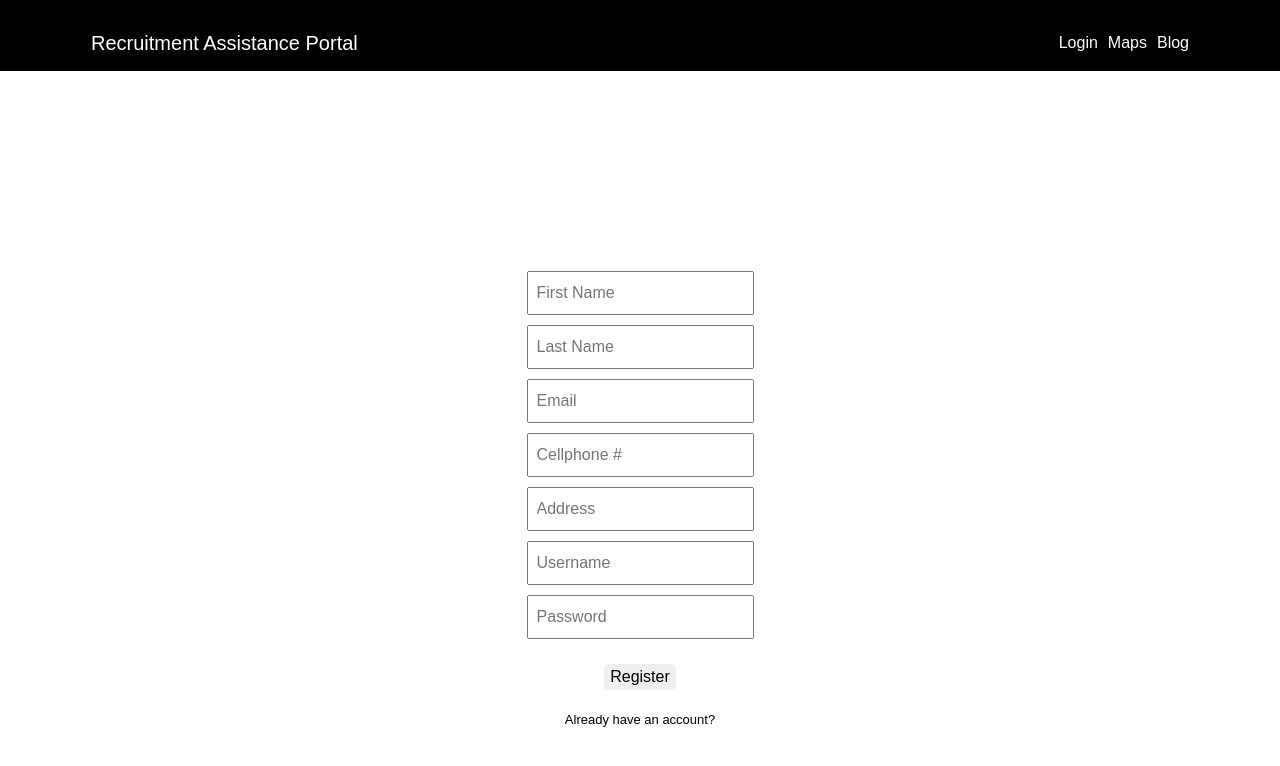
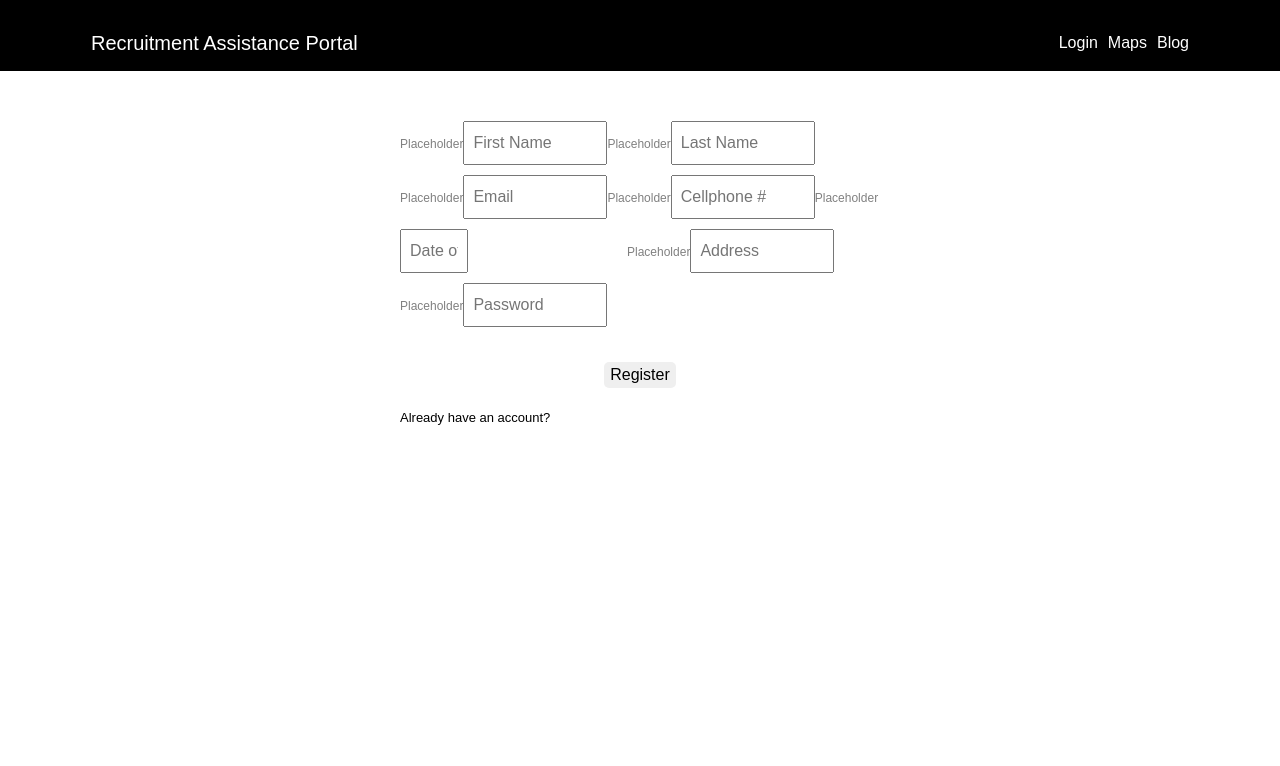
Before and after one commit to RAP-Corp/rap-applicant-app, a React (Create React App) app: page /registration in a window 1280 px wide. Shown: the top 766 px of the page. Built offline with nearby package versions, Linux system fonts and the light colour scheme.

Commit message:
added more fields to registration. changed all references of username to email. added nice date ui for registration

```diff
--- a/data/db.json
+++ b/data/db.json
@@ -2,19 +2,19 @@
   "user": [
     {
       "profileStatus" : "admin",
-      "username" : "admin"
+      "email" : "admin"
     },
     {
       "profileStatus" : "applicant",
-      "username" : "applicant"
+      "email" : "applicant"
     },
     {
       "profileStatus" : "communications",
-      "username" : "communications"
+      "email" : "communications"
     },
     {
       "profileStatus" : "hiringManager",
-      "username" : "hiringManager"
+      "email" : "hiringManager"
     }
   ]
 }
--- a/package.json
+++ b/package.json
@@ -7,8 +7,11 @@
     "history": "^4.7.2",
     "json-server": "^0.14.0",
     "marked": "^0.3.9",
+    "moment": "^2.22.2",
+    "prop-types": "^15.6.0",
     "react": "^16.0.0",
     "react-alert-template-basic": "^1.0.0",
+    "react-datepicker": "^1.6.0",
     "react-dom": "^16.0.0",
     "react-markdown": "^2.5.0",
     "react-redux": "^5.0.7",
@@ -18,8 +21,7 @@
     "react-router-redux": "^4.0.8",
     "react-scripts": "^1.1.5",
     "redux": "^4.0.0",
-    "source-map-explorer": "^1.6.0",
-    "prop-types": "^15.6.0"
+    "source-map-explorer": "^1.6.0"
   },
   "scripts": {
     "start-api": "json-server --watch data/db.json",
--- a/src/Login/login_page.js
+++ b/src/Login/login_page.js
@@ -9,13 +9,13 @@ import { PropTypes } from 'prop-types';
 class Login extends Component {
   constructor(props){
     super(props)
-    this.state = {value: '', username: '', password: ''};
-    this.handleUserChange = this.handleUserChange.bind(this);
+    this.state = {value: '', email: '', password: ''};
+    this.handleEmailChange = this.handleEmailChange.bind(this);
     this.handlePasswordChange = this.handlePasswordChange.bind(this);
   }
 
-  handleUserChange(event) {
-    this.setState({username: event.target.value});
+  handleEmailChange(event) {
+    this.setState({email: event.target.value});
   }
 
   handlePasswordChange(event) {
@@ -25,7 +25,7 @@ class Login extends Component {
   onSubmit = (e) => {
     e.preventDefault();
     this.props.loginWatcher({
-      username: this.state.username,
+      email: this.state.email,
       password: this.state.password,
       history: this.props.history
     });
@@ -40,10 +40,10 @@ class Login extends Component {
         <div className="login-page">
           <form onSubmit={this.onSubmit} className="inputs">
             <input
-              value={this.state.username}
-              onChange={this.handleUserChange}
+              value={this.state.email}
+              onChange={this.handleEmailChange}
               className="inputBox"
-              placeholder="Username"
+              placeholder="Email"
             />
             <input
               value={this.state.password}
@@ -84,7 +84,7 @@ const mapStateToProps = (state) => {
 };
 
 Login.PropTypes = {
-  username: PropTypes.string.isRequired,
+  email: PropTypes.string.isRequired,
   password: PropTypes.string.isRequired,
   loginWatcher: PropTypes.func
 }
--- a/src/Paths/AdminPath/adminHome.js
+++ b/src/Paths/AdminPath/adminHome.js
@@ -16,14 +16,7 @@ class adminHome extends Component {
             <div className="container">
                 <section className="section">
                     <div className="container">
-                        <h1 className="title">Lazy Loading</h1>
-                        <h2 className="subtitle">
-                            A simple app to demonstrate how lazy loading routes in React works.
-                        </h2>
-                        <section className="bottom">
-                            <Button name="Go to the Good one" link="/maps" />
-                            <Button name="Go to the other one" link="/blog" />
-                        </section>
+                        <h1 className="title">Admin page</h1>
                     </div>
                 </section>
 
--- a/src/Paths/ApplicantPath/applicantHome.js
+++ b/src/Paths/ApplicantPath/applicantHome.js
@@ -18,14 +18,7 @@ class applicantHome extends Component {
             <div className="container">
                 <section className="section">
                     <div className="container">
-                        <h1 className="title">Lazy Loading</h1>
-                        <h2 className="subtitle">
-                            A simple app to demonstrate how lazy loading routes in React works.
-                        </h2>
-                        <section className="bottom">
-                            <Button name="Go to the Good one" link="/maps" />
-                            <Button name="Go to the other one" link="/blog" />
-                        </section>
+                        <h1 className="title">Applicant Page</h1>
                     </div>
                 </section>
 
--- a/src/Paths/ApplicantPath/applicantRegistration.js
+++ b/src/Paths/ApplicantPath/applicantRegistration.js
@@ -5,32 +5,32 @@ import { bindActionCreators } from 'redux';
 import { registrationWatcher } from '../../actions/actionCreators';
 import { connect } from 'react-redux';
 import { PropTypes } from 'prop-types';
+import DatePicker from 'react-datepicker';
+import moment from 'moment';
+import 'react-datepicker/dist/react-datepicker.css';
 
 class applicantRegistration extends Component {
   constructor(props){
     super(props)
     this.state = {
       value: '',
-      username: '',
       password: '',
       cellphone: '',
       firstName: '',
       lastName: '',
       email: '',
-      address: ''
+      address: '',
+      dob: ''
     };
-    this.handleUserChange = this.handleUserChange.bind(this);
     this.handlePasswordChange = this.handlePasswordChange.bind(this);
     this.handleEmailChange = this.handleEmailChange.bind(this);
     this.handleFirstNameChange = this.handleFirstNameChange.bind(this);
     this.handleLastNameChange = this.handleLastNameChange.bind(this);
     this.handleAddressChange = this.handleAddressChange.bind(this);
     this.handleCellphoneChange = this.handleCellphoneChange.bind(this);
+    this.handleDateChange = this.handleDateChange.bind(this);
   }
 
-  handleUserChange(event) {
-    this.setState({username: event.target.value});
-  }
   handlePasswordChange(event) {
     this.setState({password: event.target.value});
   }
@@ -49,18 +49,22 @@ class applicantRegistration extends Component {
   handleCellphoneChange(event) {
     this.setState({cellphone: event.target.value});
   }
+  handleDateChange(date) {
+    debugger;
+    this.setState({dob: date});
+  }
 
 
   onSubmit = (e) => {
     e.preventDefault();
     this.props.registrationWatcher({
-      username: this.state.username,
       password: this.state.password,
       firstName: this.state.firstName,
       lastName: this.state.lastName,
       email: this.state.email,
       address: this.state.address,
       cellphone: this.state.cellphone,
+      dob: this.state.dob,
       history: this.props.history
     });
   }
@@ -72,43 +76,59 @@ class applicantRegistration extends Component {
     // if (this.props.loginError) loginError = "Username or Password is wrong";
     return (
         <div className="login-page">
-          <form onSubmit={this.onSubmit} className="inputs">
+          <div className="inputs">
+            <form onSubmit={this.onSubmit} >
+            <div className="nameInputs">
+              <label className="inputLabel"> Placeholder </label>
                 <input
                   value={this.state.firstName}
                   onChange={this.handleFirstNameChange}
                   className="inputBox"
                   placeholder="First Name"
                 />
+              <label className="inputLabel"> Placeholder </label>
                 <input
                   value={this.state.lastName}
                   onChange={this.handleLastNameChange}
                   className="inputBox"
                   placeholder="Last Name"
                 />
+            </div>
+              <label className="inputLabel"> Placeholder </label>
               <input
                 value={this.state.email}
                 onChange={this.handleEmailChange}
                 className="inputBox"
                 placeholder="Email"
               />
+              <label className="inputLabel"> Placeholder </label>
               <input
                 value={this.state.cellphone}
                 onChange={this.handleCellphoneChange}
                 className="inputBox"
                 placeholder="Cellphone #"
               />
+              <label className="inputLabel"> Placeholder </label>
+              <DatePicker
+                className="inputBox"
+                selected={this.state.dob}
+                onChange={this.handleDateChange}
+                showYearDropdown
+                dateFormatCalendar="MMMM"
+                scrollableYearDropdown
+                yearDropdownItemNumber={50}
+                maxDate={moment().subtract(18, "years")}
+                dateFormat="DD MMM YYYY"
+                placeholderText="Date of Birth"
+              />
+              <label className="inputLabel"> Placeholder </label>
               <input
                 value={this.state.address}
                 onChange={this.handleAddressChange}
                 className="inputBox"
                 placeholder="Address"
               />
-            <input
-              value={this.state.username}
-              onChange={this.handleUserChange}
-              className="inputBox"
-              placeholder="Username"
-            />
+              <label className="inputLabel"> Placeholder </label>
               <input
                 value={this.state.password}
                 onChange={this.handlePasswordChange}
@@ -125,6 +145,7 @@ class applicantRegistration extends Component {
                 <span className="forgotLink">Already have an account?</span>
               </Link>
             </form>
+            </div>
         </div>
     );
   }
@@ -144,7 +165,7 @@ const mapStateToProps = (state) => {
 };
 
 applicantRegistration.PropTypes = {
-  username: PropTypes.string.isRequired,
+  email: PropTypes.string.isRequired,
   password: PropTypes.string.isRequired,
   loginWatcher: PropTypes.func
 }
--- a/src/Paths/ApplicantPath/registration_page.css
+++ b/src/Paths/ApplicantPath/registration_page.css
@@ -15,13 +15,20 @@ button:hover {
   background-color: #b7b7b7;
 }
 
+.inputLabel {
+  font-size: 12px;
+  color: grey;
+}
+.nameLabel {
+  font-size: 12px;
+  color: grey;
+}
 .login-page {
   /* background-color: blue; */
-  margin-top: 100px;
+  margin-top: 0px;
   margin-left: 400px;
   margin-right:400px;
   margin-bottom: 400px;
-  text-align: center;
 }
 .forgotLink {
   display: block;
@@ -35,15 +42,13 @@ button:hover {
   color: blue;
 }
 .inputs {
-  display: block;
-  margin: auto;
-  padding-top: 100px;
-  padding-bottom: 100px;
-  text-align: center;
+}
+.nameInputs {
 }
 .inputBox {
-  display: block;
-  margin: auto;
+  display: inline-block;
+  margin: 0 auto;
+  width: 30%;
   margin-bottom: 10px;
   padding: 8px;
 }
--- a/src/Paths/CommunicationsPath/communicationsHome.js
+++ b/src/Paths/CommunicationsPath/communicationsHome.js
@@ -16,14 +16,7 @@ class communicationsHome extends Component {
             <div className="container">
                 <section className="section">
                     <div className="container">
-                        <h1 className="title">Lazy Loading</h1>
-                        <h2 className="subtitle">
-                            A simple app to demonstrate how lazy loading routes in React works.
-                        </h2>
-                        <section className="bottom">
-                            <Button name="Go to the Good one" link="/maps" />
-                            <Button name="Go to the other one" link="/blog" />
-                        </section>
+                        <h1 className="title">Communications Page</h1>
                     </div>
                 </section>
 
--- a/src/Paths/HiringManagerPath/hiringManagerHome.js
+++ b/src/Paths/HiringManagerPath/hiringManagerHome.js
@@ -18,14 +18,7 @@ class hiringManagerHome extends Component {
             <div className="container">
                 <section className="section">
                     <div className="container">
-                        <h1 className="title">Lazy Loading</h1>
-                        <h2 className="subtitle">
-                            A simple app to demonstrate how lazy loading routes in React works.
-                        </h2>
-                        <section className="bottom">
-                            <Button name="Go to the Good one" link="/maps" />
-                            <Button name="Go to the other one" link="/blog" />
-                        </section>
+                        <h1 className="title">Manager Page</h1>
                     </div>
                 </section>
 
--- a/src/sagas/registrationSaga.js
+++ b/src/sagas/registrationSaga.js
@@ -8,7 +8,7 @@ function registerUser(registrationParams){
 function* registrationEffectSaga(action) {
   try{
     if(registerUser(action)){
-      let profileObject = {username: action.username, profileStatus: "applicant"}
+      let profileObject = {email: action.email, profileStatus: "applicant"}
       yield put(updateProfile(profileObject))
       action.payload.history.push('/applicant');
     }
--- a/src/sagas/sessionSaga.js
+++ b/src/sagas/sessionSaga.js
@@ -8,7 +8,8 @@ function* loginEffectSaga(action) {
     console.log(response)
     let errorBool = true;
     for(let i=0;i<response.length; i++) {
-      if (response[i].username === (action.payload.username)) {
+      debugger;
+      if (response[i].email === (action.payload.email)) {
         yield put(updateProfile(response[i]));
         switch(response[i].profileStatus) {
           case 'admin':
```
Also changed, not shown: 1 other file (tests, documents, lock files or other folders). Lines whose indentation alone changed are shown as unchanged.
